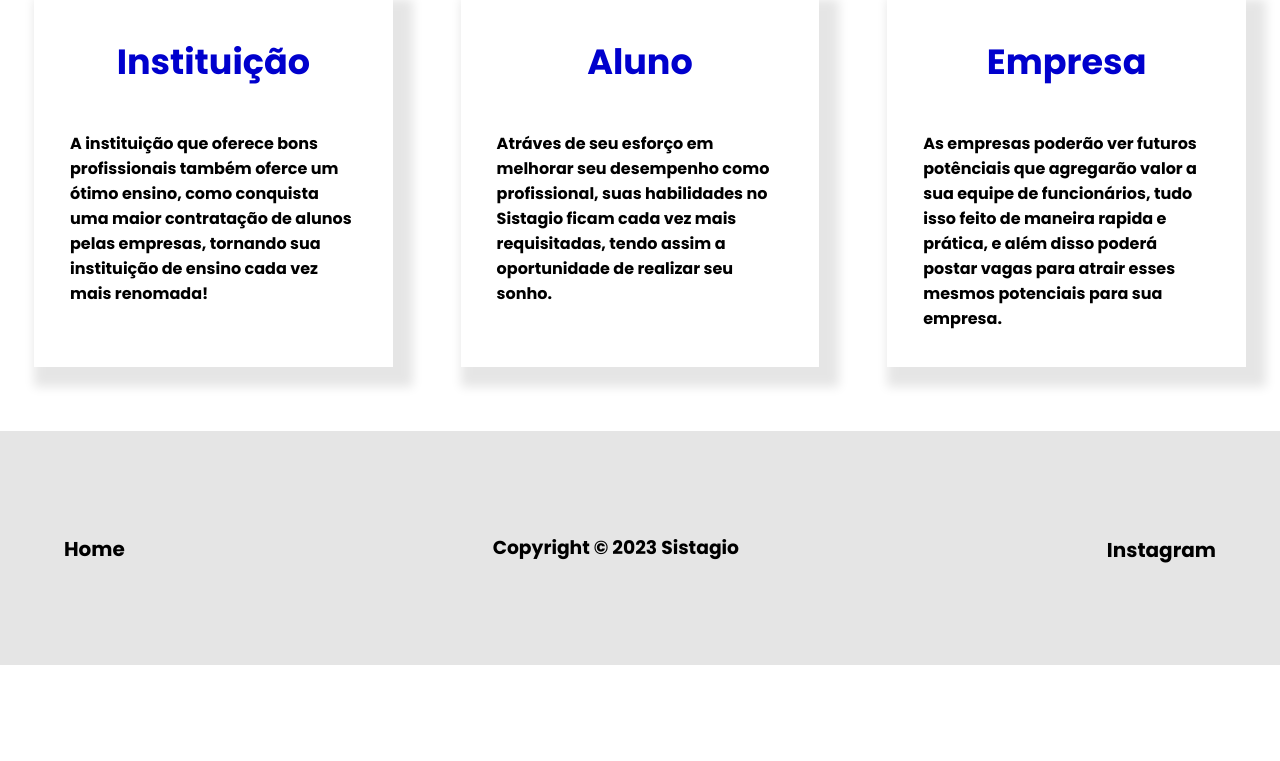
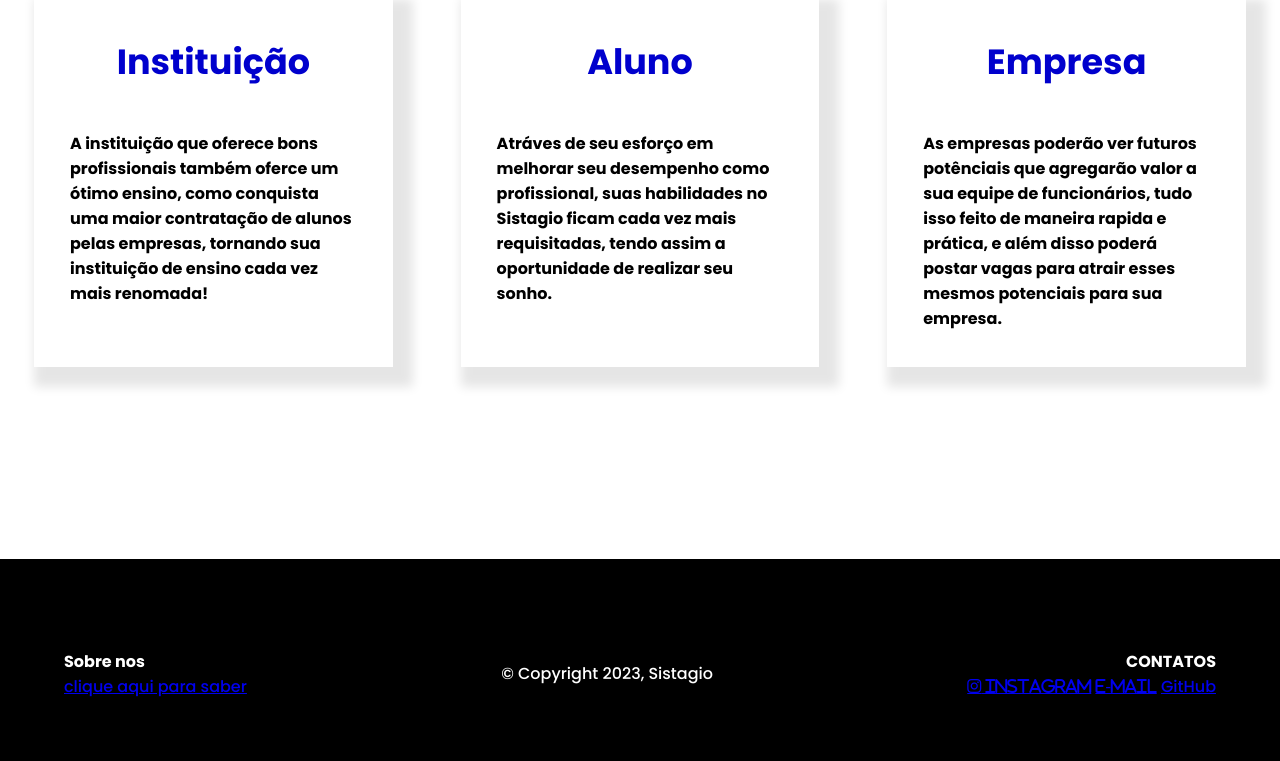
Before and after one commit to Thiag0nery/Sistagio, a Django app: page / in a window 1280 px wide. Shown: the part 1839-2600 px from the top of the page. Run offline with Django 4.2, Linux system fonts and the light colour scheme.

Commit message:
alterações no footer 11:17

```diff
--- a/templates/parcias/_footer.html
+++ b/templates/parcias/_footer.html
@@ -1,16 +1,36 @@
 {% load static%}
 <link rel="stylesheet" href="{%static '_footer.css'%}">
-<footer>
-            <div class="containerFooter">
-                <div class="informacoes">
-                    <a href="{% url 'home:inicial' %}" id="links"> Home</a>
+<link rel="stylesheet" href="https://cdnjs.cloudflare.com/ajax/libs/font-awesome/6.4.0/css/all.min.css">
+
+
+
+<footer class="footer">
+     <div class="containerFooter">
+        <div class="informacoes">
+            <h4> Sobre nos </h4>
+            <ul>
+                <a href="#"> clique aqui para saber </a>
+            </ul>
+                  <!--  <a href="{% url 'home:inicial' %}" id="links"> Sobre nós </a> -->
+        </div>
+        <div class="direitos">
+            <ul>
+                &copy; Copyright 2023, Sistagio
+            </ul>
+        </div>
+
+
+<div class="redesSociais">
+    <h4 class="siga-nos"> CONTATOS</h4>
+    <ul>
+       <a href="#"  i class="fab fa-instagram"> Instagram</i></a>
+       <a href="#"  i class="fab fa-email"> E-mail </i></a>
+       <a href="#"  i class="GitHub"> GitHub</i></a>
+    </ul>
+    <!--<a href="#" id="links">Instagram</a>-->
 
 </div>
-<h3 class="direitos"> Copyright © 2023 Sistagio</h3>
-<div class="redesSociais">
-    <a href="#" id="links">Instagram</a>
-
 
 </div>
-</div>
+
 </footer>
--- a/templates/static/_footer.css
+++ b/templates/static/_footer.css
@@ -1,9 +1,14 @@
 footer{
 
-    margin-top: 5%;
+    margin-top: 15%;
     width: 100%;
-    background-color: rgba(0,0,0,0.1);
+    background-color: black;
+    color: white;
 
+}
+
+a{
+    list-style: none;
 }
 
 .containerFooter{
@@ -20,7 +25,6 @@ footer{
     list-style: none;
     margin-top: 5%;
     text-decoration: none;
-    color: black;
     font-size: 20px;
     font-weight: bold;
 
@@ -28,6 +32,8 @@ footer{
 .informacoes{
     padding: 5%;
     text-align: left;
+
+
 }
 .redesSociais{
     padding: 5%;
```
Also changed, not shown: db.sqlite3.
